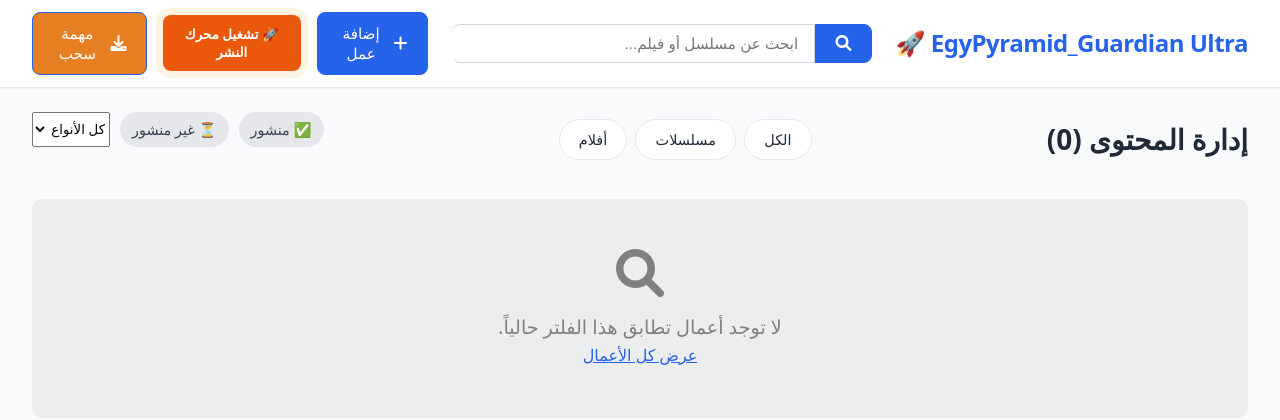
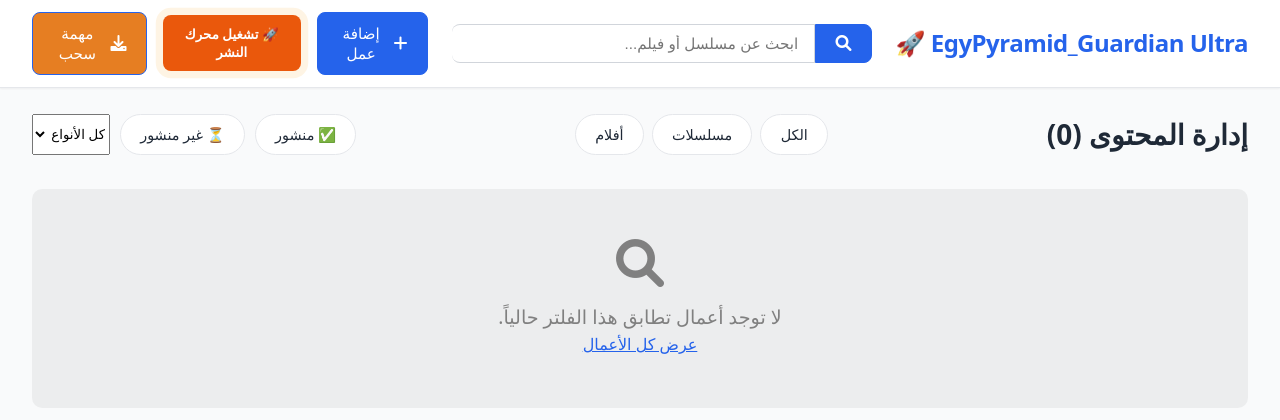
Before and after one commit to eslam985/egyPyramid-blogger-guardian-ultra, a FastAPI app: page / in a window 1280 px wide. Shown: the top 420 px of the page. Run offline with FastAPI, Linux system fonts and the light colour scheme; some libraries are stand-ins or nearby versions.

Commit message:
تعديل في css

```diff
--- a/static/css/style.css
+++ b/static/css/style.css
@@ -371,17 +371,18 @@ button {
 .filters-bar {
     display: flex;
     gap: 10px;
-    margin-bottom: 20px;
     flex-wrap: wrap;
 }
 
 .btn-filter {
-    padding: 6px 12px;
-    border-radius: 20px;
-    background: #e5e7eb;
-    color: #374151;
-    text-decoration: none;
+    background-color: var(--color-surface);
+    color: var(--color-text);
+    padding: 0.5rem 1.2rem;
+    border-radius: 30px;
+    border: 1px solid var(--color-border);
     font-size: 0.9rem;
+    font-weight: 500;
+    transition: var(--transition);
 }
 
 .btn-filter.active {
```
